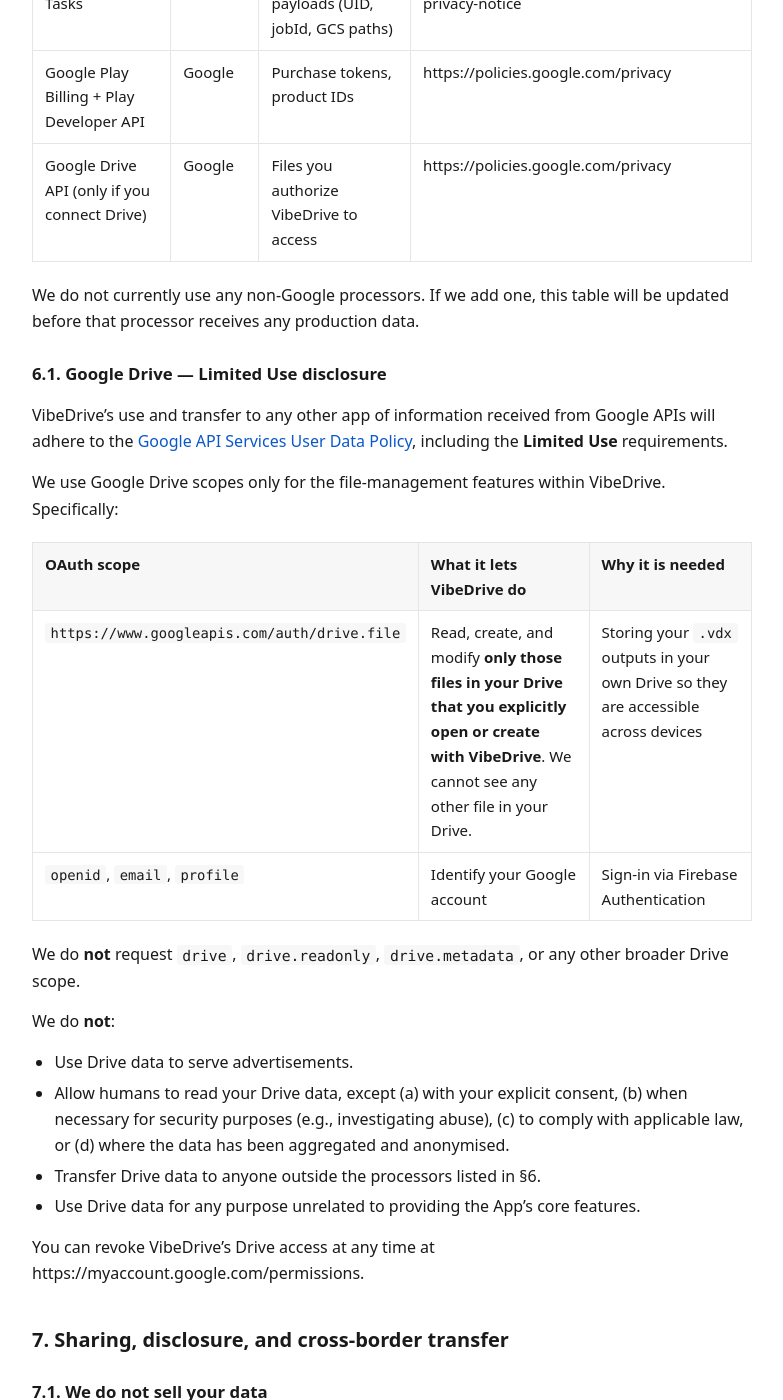
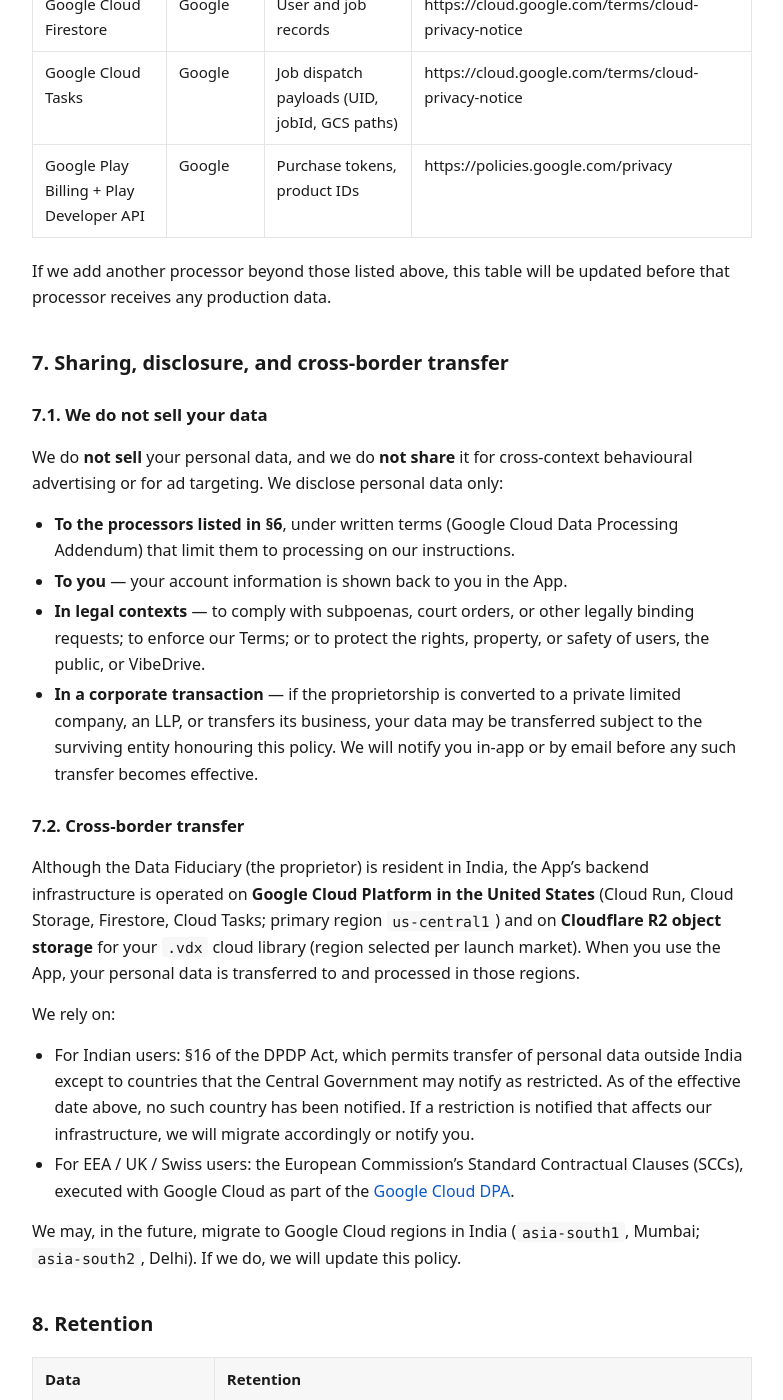
Before and after one commit to vibedrive-app/vibedrive-site, a Jekyll site: the page built from privacy.md, in a window 1280 px wide and 1400 px high, scrolled down 6899 px. Shown: the whole window, without its empty margins (248-1031 px from the left). Built offline with Jekyll 4.4.1, drawn with Linux system fonts in a browser that asks for light colours; some of the changed text lies outside the part shown.

Commit message:
chore: drop Google Drive references; add Cloudflare R2 + library caps

```diff
--- a/privacy.md
+++ b/privacy.md
@@ -33,8 +33,7 @@ Until I incorporate a private limited company or LLP, I am personally the Data F
 
 This policy applies to the VibeDrive Android application distributed through the Google Play Store. It does not apply to:
 
-- Third-party services we integrate with (Google, Firebase) — they are governed by their own privacy notices, summarised in §6.
-- Audio files you store in your own Google Drive — those are governed by Google's terms.
+- Third-party services we integrate with (Google, Firebase, Cloudflare) — they are governed by their own privacy notices, summarised in §6.
 - Any future website or marketing pages, unless that page links back to this policy.
 
 ## 3. What VibeDrive does
@@ -76,7 +75,7 @@ I do **not** ask for your government-issued ID, payment-card numbers, or banking
 |---|---|---|
 | Sign-in | Firebase ID token, Google account email | Used to identify you; email stored in your `users/{uid}` record |
 | Track upload | Source audio file via a 1-hour signed Google Cloud Storage URL | Stored in the `vibedrive-uploads` bucket; **deleted automatically after 1 day** |
-| Stem separation | Job parameters (UID, jobId, GCS path) | Triggers a Cloud Run GPU job; intermediate WAV stems written to `vibedrive-processing` bucket and **deleted automatically after 1 day**; final `.vdx` written to `vibedrive-output` bucket and **deleted automatically after 7 days** |
+| Stem separation | Job parameters (UID, jobId, GCS path) | Triggers a Cloud Run GPU job; intermediate WAV stems written to `vibedrive-processing` bucket and **deleted automatically after 1 day**; final `.vdx` written to your `vibedrive-vault` cloud library on Cloudflare R2 and kept until you delete it (subject to your plan's library cap; see §8) |
 | Job notifications | FCM token (sent via `PUT /v1/users/fcm-token`) | Stored in your `users/{uid}` record; used by FCM to push job-status messages to your device |
 | Track transitions | Per-track derived metadata (BPM, drum pattern, vocal segments, song structure) for the tracks you are mixing | Used in-memory to compute transition recommendations; **not stored** |
 | Subscription verification | Google Play purchase token, product ID | Sent to Google Play Developer API for verification; entitlement is recorded in your `users/{uid}` record |
@@ -88,7 +87,6 @@ I do **not** ask for your government-issued ID, payment-card numbers, or banking
 | Source | Information | Purpose |
 |---|---|---|
 | Firebase Authentication (Google) | Your Google account email and a stable Firebase UID | Authentication |
-| Google Drive API (only if you connect Drive) | OAuth refresh token, plus access to **only the files you explicitly select** through VibeDrive (`drive.file` scope) | Storing and streaming stems from your own Drive (optional feature) |
 | Google Play Billing | Purchase token, product ID, base-plan ID, purchase state | Verifying your subscription |
 | Firebase App Check / Google Play Integrity API | Attestation tokens proving the request comes from a genuine, unmodified install of VibeDrive | Anti-abuse — preventing tampered clients from calling our backend |
 
@@ -138,35 +136,13 @@ The following providers process information on our behalf as **Data Processors**
 | Firebase Cloud Messaging (FCM) | Google | FCM token, message payloads (job ID, download URL, BPM, error code) | https://firebase.google.com/support/privacy |
 | Google Play Integrity API | Google | Device + app integrity verdict | https://policies.google.com/privacy |
 | Google Cloud Run | Google | Backend API requests, server logs | https://cloud.google.com/terms/cloud-privacy-notice |
-| Google Cloud Storage | Google | Audio uploads, stems, `.vdx` outputs | https://cloud.google.com/terms/cloud-privacy-notice |
+| Google Cloud Storage | Google | Audio uploads (`vibedrive-uploads`) and intermediate stems (`vibedrive-processing`) | https://cloud.google.com/terms/cloud-privacy-notice |
+| Cloudflare R2 | Cloudflare | Your `.vdx` cloud library (`vibedrive-vault`) | https://www.cloudflare.com/privacypolicy/ |
 | Google Cloud Firestore | Google | User and job records | https://cloud.google.com/terms/cloud-privacy-notice |
 | Google Cloud Tasks | Google | Job dispatch payloads (UID, jobId, GCS paths) | https://cloud.google.com/terms/cloud-privacy-notice |
 | Google Play Billing + Play Developer API | Google | Purchase tokens, product IDs | https://policies.google.com/privacy |
-| Google Drive API (only if you connect Drive) | Google | Files you authorize VibeDrive to access | https://policies.google.com/privacy |
 
-We do not currently use any non-Google processors. If we add one, this table will be updated before that processor receives any production data.
-
-### 6.1. Google Drive — Limited Use disclosure
-
-VibeDrive's use and transfer to any other app of information received from Google APIs will adhere to the [Google API Services User Data Policy](https://developers.google.com/terms/api-services-user-data-policy), including the **Limited Use** requirements.
-
-We use Google Drive scopes only for the file-management features within VibeDrive. Specifically:
-
-| OAuth scope | What it lets VibeDrive do | Why it is needed |
-|---|---|---|
-| `https://www.googleapis.com/auth/drive.file` | Read, create, and modify **only those files in your Drive that you explicitly open or create with VibeDrive**. We cannot see any other file in your Drive. | Storing your `.vdx` outputs in your own Drive so they are accessible across devices |
-| `openid`, `email`, `profile` | Identify your Google account | Sign-in via Firebase Authentication |
-
-We do **not** request `drive`, `drive.readonly`, `drive.metadata`, or any other broader Drive scope.
-
-We do **not**:
-
-- Use Drive data to serve advertisements.
-- Allow humans to read your Drive data, except (a) with your explicit consent, (b) when necessary for security purposes (e.g., investigating abuse), (c) to comply with applicable law, or (d) where the data has been aggregated and anonymised.
-- Transfer Drive data to anyone outside the processors listed in §6.
-- Use Drive data for any purpose unrelated to providing the App's core features.
-
-You can revoke VibeDrive's Drive access at any time at https://myaccount.google.com/permissions.
+If we add another processor beyond those listed above, this table will be updated before that processor receives any production data.
 
 ## 7. Sharing, disclosure, and cross-border transfer
 
@@ -181,7 +157,7 @@ We do **not sell** your personal data, and we do **not share** it for cross-cont
 
 ### 7.2. Cross-border transfer
 
-Although the Data Fiduciary (the proprietor) is resident in India, the App's backend infrastructure is operated on **Google Cloud Platform in the United States** (Cloud Run, Cloud Storage, Firestore, Cloud Tasks; primary region `us-central1`). When you use the App, your personal data is transferred to and processed in the United States.
+Although the Data Fiduciary (the proprietor) is resident in India, the App's backend infrastructure is operated on **Google Cloud Platform in the United States** (Cloud Run, Cloud Storage, Firestore, Cloud Tasks; primary region `us-central1`) and on **Cloudflare R2 object storage** for your `.vdx` cloud library (region selected per launch market). When you use the App, your personal data is transferred to and processed in those regions.
 
 We rely on:
 
@@ -196,7 +172,7 @@ We may, in the future, migrate to Google Cloud regions in India (`asia-south1`,
 |---|---|
 | Source audio you upload (`vibedrive-uploads` bucket) | **Deleted automatically after 1 day** |
 | Intermediate WAV stems (`vibedrive-processing` bucket) | **Deleted automatically after 1 day** |
-| Final `.vdx` output (`vibedrive-output` bucket) | **Deleted automatically after 7 days**; signed download URLs expire after 7 days |
+| Final `.vdx` cloud library (`vibedrive-vault` bucket on Cloudflare R2) | Kept until you delete the track via **Library → Delete** or `DELETE /v1/users/me/tracks/{trackId}`. Subject to your plan's library cap (1 GB Free / 5 GB Starter / 50 GB Pro). On subscription downgrade, over-cap tracks are marked `frozen` after a 30-day grace and remain stored (but not playable) until you delete or re-upgrade. Signed download URLs expire after 1 hour. |
 | User record in Firestore (email, plan, FCM token, quota) | Until you delete your account (see §13), or 24 months after your last sign-in, whichever is sooner |
 | Job history in Firestore | Same as the user record |
 | On-device caches (stems, settings, sensor smoothing state) | Until you uninstall the App or clear app data |
@@ -307,7 +283,7 @@ When the deletion request is processed, the backend executes the following casca
 1. Your Firebase refresh tokens are **revoked immediately** — any cached session is invalidated.
 2. Your `users/{uid}` record is tombstoned in Firestore. From this point we treat your account as non-existent for read traffic.
 3. Any in-flight separation jobs you own are **failed** with `error: ACCOUNT_DELETED`; reserved quota is released.
-4. **All your blobs in `vibedrive-uploads/{uid}/`, `vibedrive-processing/{uid}/`, and `vibedrive-output/{uid}/` are deleted from Google Cloud Storage**, typically within seconds.
+4. **All your blobs are deleted** — `vibedrive-uploads/{uid}/` and `vibedrive-processing/{uid}/` from Google Cloud Storage, and `vibedrive-vault/{uid}/` from Cloudflare R2 — typically within seconds.
 5. Your job records in Firestore are deleted.
 6. Your `users/{uid}` record is deleted.
 7. Your Firebase Authentication record is deleted.
```
Also changed, not shown: terms.md (+2 -2 lines).
